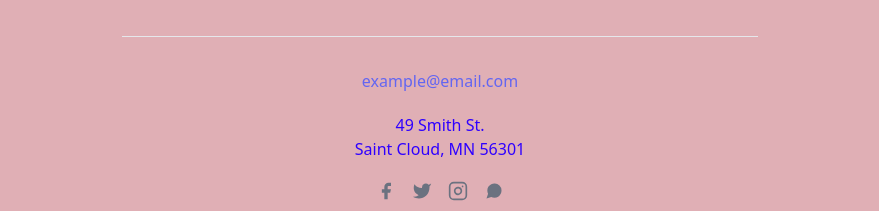
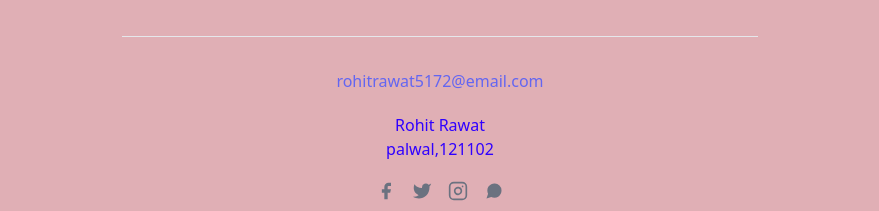
Before and after one commit to RohitRawat2001/20cs1003, a plain HTML site: page index.html in a window 1280 px wide. Shown: the part 1783-1994 px from the top of the page, without its empty margins (200-1079 px from the left). Drawn offline with nearby package versions, Linux system fonts and the light colour scheme.

Commit message:
Update index.html

```diff
--- a/index.html
+++ b/index.html
@@ -119,9 +119,9 @@
                 <button class="flex mx-auto text-white bg-indigo-500 border-0 py-2 px-8 focus:outline-none hover:bg-indigo-600 rounded text-lg">Click Here</button>
               </div>
               <div class="p-2 w-full pt-8 mt-8 border-t border-gray-200 text-center">
-                <a class="text-indigo-500">example@email.com</a>
-                <p class="leading-normal my-5">49 Smith St.
-                  <br>Saint Cloud, MN 56301
+                <a class="text-indigo-500">rohitrawat5172@email.com</a>
+                <p class="leading-normal my-5">Rohit Rawat
+                  <br>palwal,121102
                 </p>
                 <span class="inline-flex">
                   <a class="text-gray-500">
```
